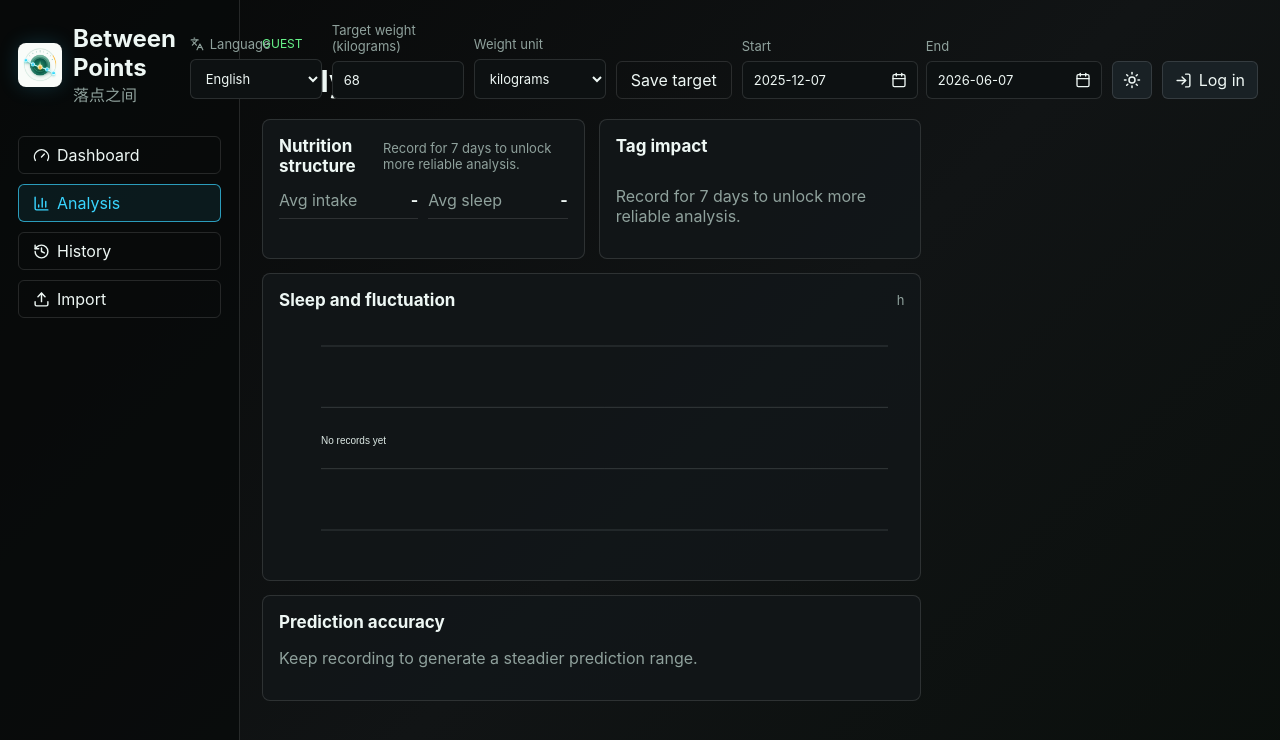
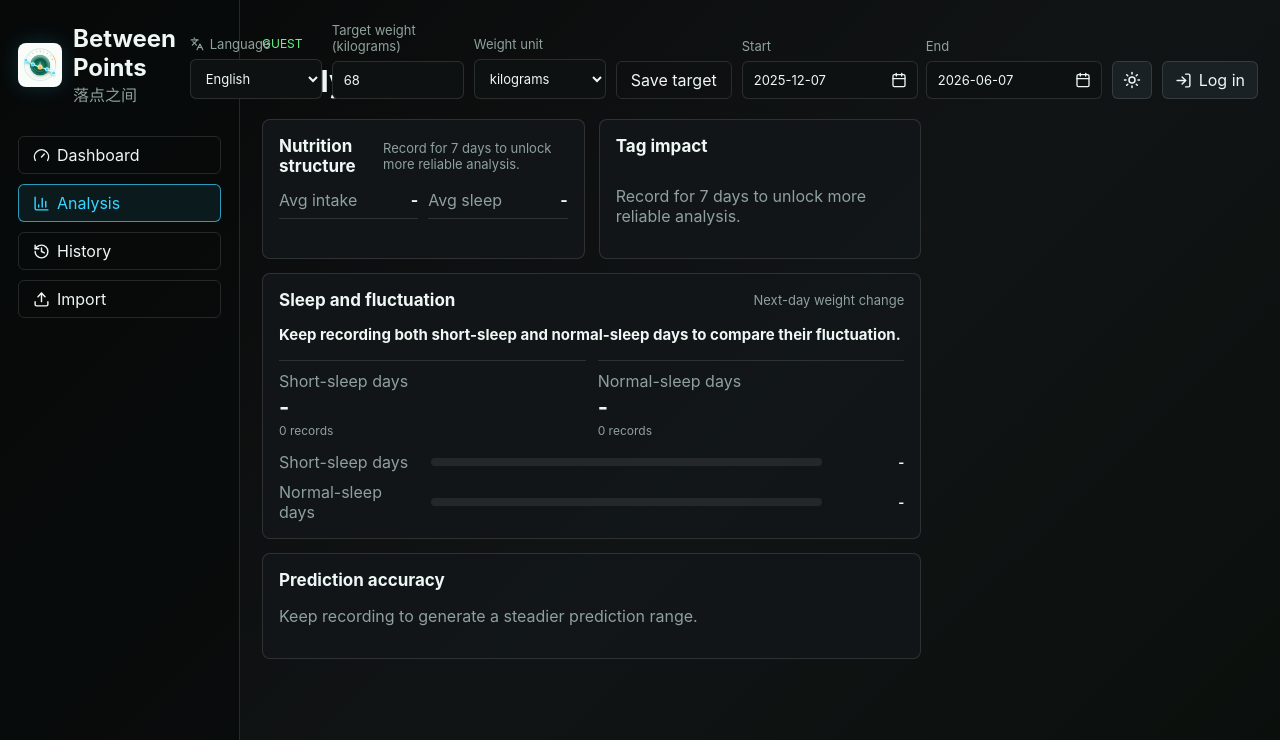
Before and after one commit to cjrzs/between-points, a React (Vite) app in the folder frontend/: page / in a window 1280 px wide. Both pictures are taken after a click on the button "Analysis". Shown: the top 740 px of the page. Built offline with nearby package versions, Linux system fonts and the light colour scheme.

Commit message:
Refactor sleep volatility insight

```diff
--- a/frontend/src/i18n.js
+++ b/frontend/src/i18n.js
@@ -86,6 +86,12 @@ export const dictionaries = {
     manualRows: "确认表格",
     nutrition: "营养结构",
     sleepRelation: "睡眠与波动",
+    nextDayChange: "次日体重变化",
+    sleepShortDays: "短睡眠日",
+    sleepNormalDays: "正常睡眠日",
+    shortSleepInsight: "短睡眠后的次日波动高出",
+    normalSleepInsight: "正常睡眠后的次日波动更明显，短睡眠暂无额外升高",
+    sleepVolatilityHint: "继续记录短睡眠和正常睡眠日，才能看出它们对波动的差异。",
     weightLine: "每日体重",
     ma7: "7 日均线",
     ma14: "14 日均线",
@@ -182,6 +188,12 @@ export const dictionaries = {
     manualRows: "Confirmation table",
     nutrition: "Nutrition structure",
     sleepRelation: "Sleep and fluctuation",
+    nextDayChange: "Next-day weight change",
+    sleepShortDays: "Short-sleep days",
+    sleepNormalDays: "Normal-sleep days",
+    shortSleepInsight: "Next-day fluctuation is higher after short sleep by",
+    normalSleepInsight: "Normal-sleep days are fluctuating more; short sleep has not added extra movement yet by",
+    sleepVolatilityHint: "Keep recording both short-sleep and normal-sleep days to compare their fluctuation.",
     weightLine: "Daily weight",
     ma7: "7-day average",
     ma14: "14-day average",
--- a/frontend/src/main.jsx
+++ b/frontend/src/main.jsx
@@ -252,7 +252,7 @@ function App() {
         {toast && <p className="toast">{toast}</p>}
         {error && <p className="error">{error}</p>}
         {route === "dashboard" && <Dashboard data={displayData} t={t} language={language} theme={theme} weightUnit={weightUnit} protectedRun={protectedRun} setData={setData} displayRange={displayRange} />}
-        {route === "analysis" && <Analysis data={displayData} t={t} theme={theme} weightUnit={weightUnit} />}
+        {route === "analysis" && <Analysis data={displayData} t={t} weightUnit={weightUnit} />}
         {route === "history" && <HistoryView data={displayData} t={t} language={language} weightUnit={weightUnit} filter={filter} setFilter={setFilter} protectedRun={protectedRun} setData={setData} />}
         {route === "import" && <ImportView data={displayData} t={t} language={language} weightUnit={weightUnit} draftRows={draftRows} setDraftRows={setDraftRows} protectedRun={protectedRun} setData={setData} />}
         {loginOpen && <LoginView t={t} error={error} onCancel={() => setLoginOpen(false)} onLogin={(account, password) => run(async () => {
@@ -556,7 +556,7 @@ function PredictionPanel({ t, predictions = [], weightUnit }) {
   );
 }
 
-function Analysis({ data, t, theme, weightUnit }) {
+function Analysis({ data, t, weightUnit }) {
   const analysis = data.analysis || {};
   return (
     <section className="analysis-grid">
@@ -575,10 +575,93 @@ function Analysis({ data, t, theme, weightUnit }) {
           )) : <p className="muted">{t("enoughDataHint")}</p>}
         </div>
       </section>
-      <section className="panel wide"><div className="panel-title"><h2>{t("sleepRelation")}</h2><span>{t("hours")}</span></div><LineChart t={t} theme={theme} labels={data.chartSeries.dates} datasets={[{ values: data.chartSeries.sleepHours, tone: "amber" }, { values: kgSeriesToDisplay(data.chartSeries.weights, weightUnit), tone: "cyan" }]} height={240} /></section>
+      <SleepVolatilityPanel records={data.records} t={t} weightUnit={weightUnit} />
       <section className="panel wide"><div className="panel-title"><h2>{t("predictionAccuracy")}</h2></div><p className="muted">{data.predictions?.[0]?.suggestion || t("emptyPrediction")}</p></section>
     </section>
   );
+}
+
+function SleepVolatilityPanel({ records = [], t, weightUnit }) {
+  const summary = useMemo(() => summarizeSleepVolatility(records), [records]);
+  const unit = displayWeightUnit(t, weightUnit);
+  const maxChange = Math.max(summary.short.averageDeltaKg || 0, summary.normal.averageDeltaKg || 0, 0.1);
+  const difference = Math.abs((summary.short.averageDeltaKg || 0) - (summary.normal.averageDeltaKg || 0));
+  const insightKey = summary.hasComparison
+    ? (summary.short.averageDeltaKg > summary.normal.averageDeltaKg ? "shortSleepInsight" : "normalSleepInsight")
+    : "sleepVolatilityHint";
+  return (
+    <section className="panel wide sleep-volatility-panel">
+      <div className="panel-title"><h2>{t("sleepRelation")}</h2><span>{t("nextDayChange")}</span></div>
+      <p className="sleep-insight">
+        {t(insightKey)}
+        {summary.hasComparison ? ` ${displayWeightValue(difference, weightUnit)} ${unit}` : ""}
+      </p>
+      <div className="sleep-stat-grid">
+        <SleepVolatilityMetric t={t} label="sleepShortDays" bucket={summary.short} weightUnit={weightUnit} />
+        <SleepVolatilityMetric t={t} label="sleepNormalDays" bucket={summary.normal} weightUnit={weightUnit} />
+      </div>
+      <div className="volatility-bars" aria-label={t("sleepRelation")}>
+        <VolatilityBar t={t} label="sleepShortDays" bucket={summary.short} maxChange={maxChange} weightUnit={weightUnit} tone="amber" />
+        <VolatilityBar t={t} label="sleepNormalDays" bucket={summary.normal} maxChange={maxChange} weightUnit={weightUnit} tone="cyan" />
+      </div>
+    </section>
+  );
+}
+
+function SleepVolatilityMetric({ t, label, bucket, weightUnit }) {
+  return (
+    <div>
+      <span>{t(label)}</span>
+      <strong>{bucket.count ? `${displayWeightValue(bucket.averageDeltaKg, weightUnit)} ${displayWeightUnit(t, weightUnit)}` : "-"}</strong>
+      <small>{bucket.count} {t("records")}</small>
+    </div>
+  );
+}
+
+function VolatilityBar({ t, label, bucket, maxChange, weightUnit, tone }) {
+  const width = bucket.count ? Math.max(8, (bucket.averageDeltaKg / maxChange) * 100) : 0;
+  return (
+    <div className="volatility-bar">
+      <span>{t(label)}</span>
+      <div className="volatility-meter"><i className={`tone-${tone}`} style={{ width: `${width}%` }} /></div>
+      <b>{bucket.count ? `${displayWeightValue(bucket.averageDeltaKg, weightUnit)} ${displayWeightUnit(t, weightUnit)}` : "-"}</b>
+    </div>
+  );
+}
+
+function summarizeSleepVolatility(records = []) {
+  const buckets = {
+    short: { count: 0, totalDeltaKg: 0, averageDeltaKg: null },
+    normal: { count: 0, totalDeltaKg: 0, averageDeltaKg: null },
+  };
+  const ordered = [...records].filter((record) => record.date).sort((a, b) => String(a.date).localeCompare(String(b.date)));
+  for (let index = 0; index < ordered.length - 1; index += 1) {
+    const current = ordered[index];
+    const next = ordered[index + 1];
+    const sleep = numberValue(current.sleepHours);
+    const currentWeight = numberValue(current.weightKg);
+    const nextWeight = numberValue(next.weightKg);
+    if (sleep === null || currentWeight === null || nextWeight === null || !isNextCalendarDay(current.date, next.date)) continue;
+    const bucket = sleep < 6 ? buckets.short : buckets.normal;
+    bucket.count += 1;
+    bucket.totalDeltaKg += Math.abs(nextWeight - currentWeight);
+  }
+  Object.values(buckets).forEach((bucket) => {
+    bucket.averageDeltaKg = bucket.count ? bucket.totalDeltaKg / bucket.count : null;
+  });
+  return {
+    ...buckets,
+    hasComparison: buckets.short.count > 0 && buckets.normal.count > 0,
+  };
+}
+
+function isNextCalendarDay(currentDate, nextDate) {
+  if (!isDateValue(currentDate) || !isDateValue(nextDate)) return false;
+  const [currentYear, currentMonth, currentDay] = String(currentDate).split("-").map(Number);
+  const [nextYear, nextMonth, nextDay] = String(nextDate).split("-").map(Number);
+  const currentUtc = Date.UTC(currentYear, currentMonth - 1, currentDay);
+  const nextUtc = Date.UTC(nextYear, nextMonth - 1, nextDay);
+  return nextUtc - currentUtc === 24 * 60 * 60 * 1000;
 }
 
 function HistoryView({ data, t, language, weightUnit, filter, setFilter, protectedRun, setData }) {
--- a/frontend/src/styles.css
+++ b/frontend/src/styles.css
@@ -566,6 +566,88 @@ td input { min-width: 96px; }
 .bar-list div { display: grid; grid-template-columns: 110px 1fr 72px; gap: 10px; align-items: center; }
 meter { width: 100%; }
 
+.sleep-volatility-panel {
+  display: grid;
+  align-content: start;
+  gap: 14px;
+}
+
+.sleep-volatility-panel .panel-title {
+  margin-bottom: 0;
+}
+
+.sleep-insight {
+  margin: 0;
+  color: var(--text);
+  font-size: 15px;
+  font-weight: 650;
+  line-height: 1.45;
+}
+
+.sleep-stat-grid {
+  display: grid;
+  grid-template-columns: repeat(2, minmax(0, 1fr));
+  gap: 12px;
+}
+
+.sleep-stat-grid div {
+  display: grid;
+  gap: 4px;
+  border-top: 1px solid var(--line);
+  padding-top: 10px;
+}
+
+.sleep-stat-grid span,
+.sleep-stat-grid small,
+.volatility-bar span {
+  color: var(--muted);
+}
+
+.sleep-stat-grid strong {
+  color: var(--text);
+  font-size: 22px;
+  line-height: 1.1;
+}
+
+.sleep-stat-grid small {
+  font-size: 12px;
+}
+
+.volatility-bars {
+  display: grid;
+  gap: 10px;
+}
+
+.volatility-bar {
+  display: grid;
+  grid-template-columns: minmax(92px, 0.8fr) minmax(120px, 2.2fr) minmax(72px, auto);
+  align-items: center;
+  gap: 10px;
+}
+
+.volatility-bar b {
+  color: var(--text);
+  font-size: 13px;
+  text-align: right;
+}
+
+.volatility-meter {
+  height: 8px;
+  overflow: hidden;
+  border-radius: 6px;
+  background: var(--progress-bg);
+}
+
+.volatility-meter i {
+  display: block;
+  height: 100%;
+  min-width: 0;
+  border-radius: inherit;
+}
+
+.volatility-meter .tone-amber { background: var(--amber); }
+.volatility-meter .tone-cyan { background: var(--cyan); }
+
 .toast, .error {
   border-radius: 6px;
   padding: 10px 12px;
@@ -595,6 +677,8 @@ meter { width: 100%; }
   .main, .sidebar { padding: 14px; }
   .login-panel { grid-template-columns: 1fr; padding: 22px; }
   .topbar { align-items: stretch; flex-direction: column; }
-  .top-actions, .form-grid, .metric-list.two { display: grid; grid-template-columns: 1fr; }
+  .top-actions, .form-grid, .metric-list.two, .sleep-stat-grid { display: grid; grid-template-columns: 1fr; }
+  .volatility-bar { grid-template-columns: 1fr; }
+  .volatility-bar b { text-align: left; }
   .nav button { white-space: nowrap; }
 }
```
Also changed, not shown: 1 other file (tests, documents, lock files or other folders).
